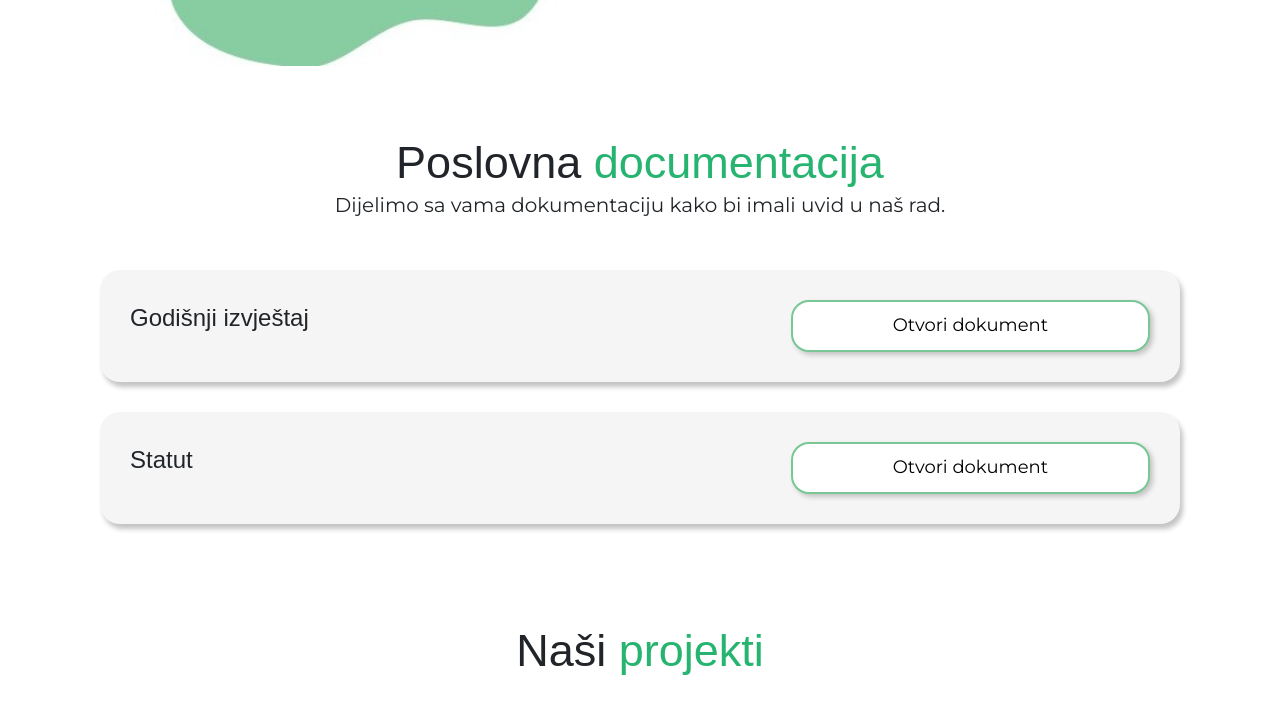
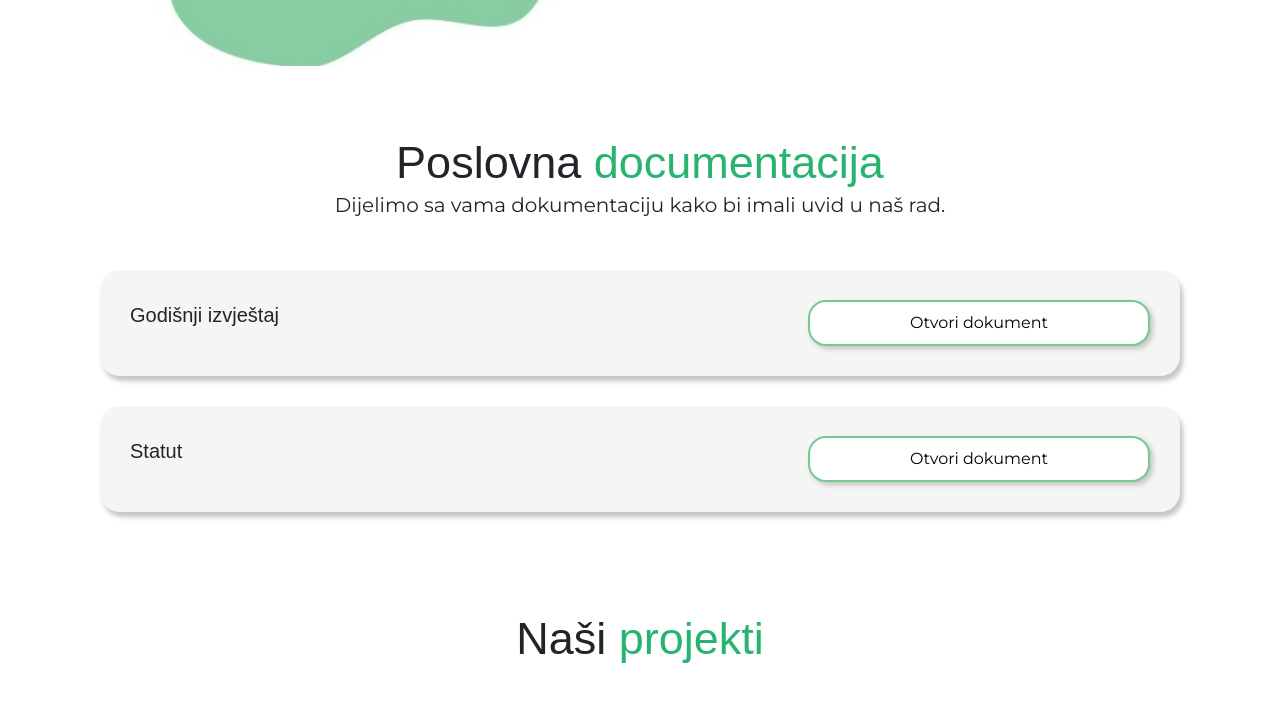
Before and after one commit to mmarakesh/a4csr, a React (Create React App) app: page / in a window 1280 px wide. Shown: the part 1636-2350 px from the top of the page. Built offline with nearby package versions, Linux system fonts and the light colour scheme; grey boxes are pictures that could not be loaded; a web font is replaced by a local one.

Commit message:
fixed bug

```diff
--- a/src/Components/PoslovnaDok/Documentacija.css
+++ b/src/Components/PoslovnaDok/Documentacija.css
@@ -23,7 +23,7 @@
 .document-text {
     margin-right: auto;
     font-family: "Gruppo", sans-serif;
-    font-size: 24px;
+    font-size: 20px;
 }
 .document-btn-one, .document-btn-two {
     padding: 5px 100px;
@@ -31,6 +31,6 @@
     border: solid 2px #78C795;
     background-color: #fff;
     font-family: "Montserrat", sans-serif;
-    font-size: 18px;
+    font-size: 16gitpx;
     box-shadow: 3px 3px 5px #C4C4C4;
 }
```
